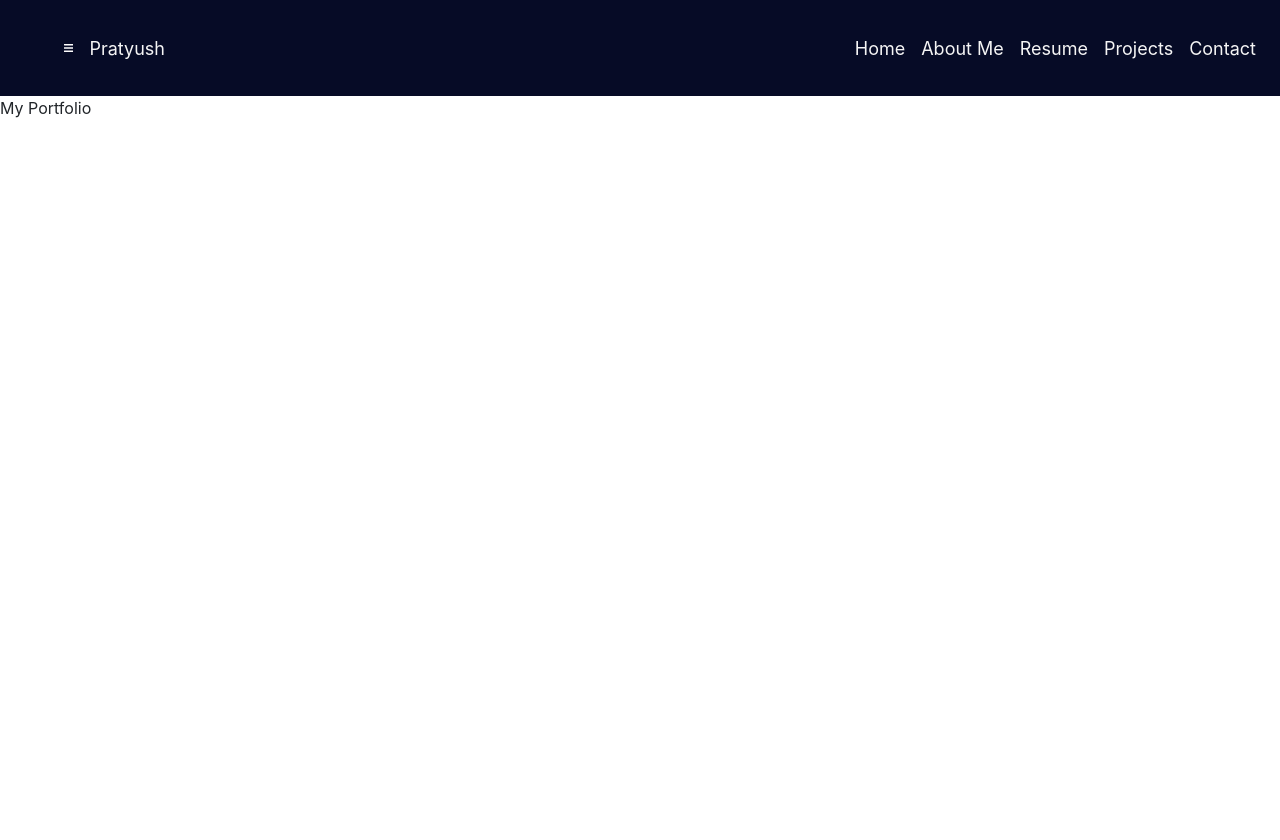
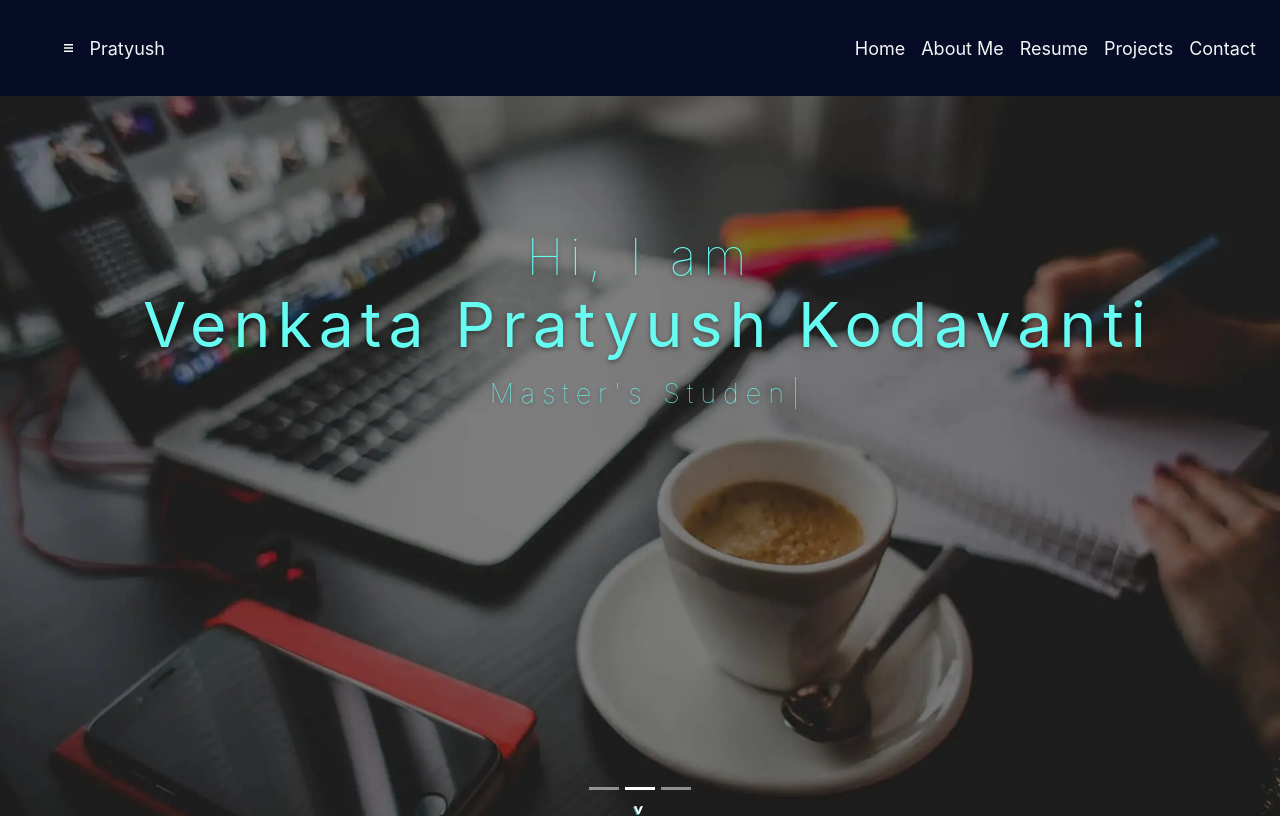
Before and after one commit to kpratyush95/Portfolio-Website, a React (Create React App) app: page / in a window 1280 px wide. Before the commit the page ends 800 px from the top, so only its background shows below. Built offline with nearby package versions, Linux system fonts and the light colour scheme.

Commit message:
initital commit completed

```diff
--- a/package.json
+++ b/package.json
@@ -14,6 +14,7 @@
     "react-router-dom": "^5.2.0",
     "react-scripts": "4.0.3",
     "styled-components": "^5.2.1",
+    "typewriter-effect": "^2.17.0",
     "web-vitals": "^1.1.1"
   },
   "scripts": {
--- a/src/App.js
+++ b/src/App.js
@@ -1,9 +1,11 @@
 import React from 'react'
+import {BrowserRouter as Router, Switch, Route } from 'react-router-dom';
+// Components
+import './App.css';
+import Mynavbar from "./components/My_Navbar/mynavbar.component"
+import MyCarousal from './components/Carousel/my-carousel.component'
+import MyTitleMessage from './components/Message/title-message.component'
 
-// Components
-import Mynavbar from "./components/My_Navbar/mynavbar.component"
-import './App.css';
-import {BrowserRouter as Router, Switch, Route } from 'react-router-dom';
 
 const App = () => {
   return (
@@ -15,8 +17,8 @@
         <Route path ='/' />
       </Switch>
       </Router>
-
-      My Portfolio
+      <MyCarousal/>
+      <MyTitleMessage/>
     </div>
   );
 }
--- /dev/null
+++ b/src/components/Carousel/my-carousel.component.jsx
@@ -0,0 +1,28 @@
+import React from 'react'
+import Carousel from 'react-bootstrap/Carousel'
+import './my-carousel.style.css'
+import Slide1 from '../../assets/img/carousal/slide1.webp'
+import Slide2 from '../../assets/img/carousal/slide2.webp'
+import Slide3 from '../../assets/img/carousal/slide3.webp'
+import ScrollDown from '../Scroll-down/scroll-down.component'
+
+const MyCarousel = () => {
+    return (
+        <div id="home">
+           <Carousel controls={false} indicators interval={2500} pause={false}>
+  <Carousel.Item>
+    <img className="d-block w-100 custom-img " src={Slide1} alt="First slide"/>
+  </Carousel.Item>
+  <Carousel.Item>
+    <img className="d-block w-100 custom-img" src={Slide2} alt="Second slide"/>
+  </Carousel.Item>
+  <Carousel.Item>
+    <img className="d-block w-100 custom-img" src={Slide3} alt="Third slide"/>
+  </Carousel.Item>
+</Carousel>
+<ScrollDown/>
+        </div>
+    )
+}
+
+export default MyCarousel
--- /dev/null
+++ b/src/components/Carousel/my-carousel.style.css
@@ -0,0 +1,4 @@
+.custom-img {
+    height: 90vh;
+    object-fit: cover;
+  }
--- /dev/null
+++ b/src/components/Message/title-message.component.jsx
@@ -0,0 +1,57 @@
+import React from "react";
+import Typewriter from "typewriter-effect";
+import styled from "styled-components";
+
+
+const MyTitleMessage = styled.h1`
+  position: absolute;
+  width: 100%;
+  top: 22rem;
+  z-index: 1;
+  margin-top: -125px;
+  text-align: center;
+  strong {
+    font-size: 1.25em;
+  }
+  div {
+    color: ${props => props.theme.textColor};
+    text-shadow: 0px 2px 5px rgba(0, 0, 0, 0.4);
+    font-weight: 100;
+    letter-spacing: 7px;
+    .main {
+      font-size: 50px;
+    }
+    .sub {
+      font-size: 27px;
+      letter-spacing: 2px;
+    }
+  }
+`;
+
+const TitleMessage = () => (
+  <MyTitleMessage>
+    <div className="titleMessage">
+      <div className="heading">
+        <div className="main text-center mb-3">
+          Hi, I am
+          <br />
+          <span>
+            <strong>Venkata Pratyush Kodavanti </strong>
+          </span>
+        </div>
+        <div className="sub">
+          <Typewriter
+            options={{
+              strings: ["Full Stack Developer", "Master's Student", "Machine Learning Enthusiast"],
+              autoStart: true,
+              loop: true,
+              delay: 50
+            }}
+          />
+        </div>
+      </div>
+    </div>
+  </MyTitleMessage>
+);
+
+export default TitleMessage;
--- a/src/components/My_Navbar/sidebar.css
+++ b/src/components/My_Navbar/sidebar.css
@@ -2,6 +2,8 @@
 {
     background-color: #060b26;
     /*background-color: darkkhaki;*/
+    position: relative;
+
 }
 
 .color-nav a{
@@ -56,8 +58,9 @@
 
 .nav-menu.active
 {
-    left: 0;
+    left: 0 !important;
     transition: 350ms;
+    z-index: 99 !important;
 }
 
 .nav-text
--- /dev/null
+++ b/src/components/Scroll-down/scroll-down.component.jsx
@@ -0,0 +1,31 @@
+import React from "react";
+import styled from "styled-components";
+
+const MyScroll = styled.div`
+  position: relative;
+  z-index: 1;
+  bottom: 1.6em;
+  display: flex;
+  width: 100%;
+  justify-content: center;
+  background-color: transparent;
+  font-weight: bold;
+  text-shadow: 1px 1px #45a29e;
+  color: #fff;
+  .turn {
+    cursor: pointer;
+    transform: rotate(90deg);
+  }
+`;
+
+const ScrollDown = () => {
+  return (
+    <MyScroll>
+      <div className="turn">
+        <span> &gt; </span>
+      </div>
+    </MyScroll>
+  );
+};
+
+export default ScrollDown;
```
Also changed, not shown: src/assets/icons/logow.webp (deleted), src/components/My_Navbar/mynavbar.style.css (renamed from src/components/mynavbar.style.css), 1 other file (tests, documents, lock files or other folders).
